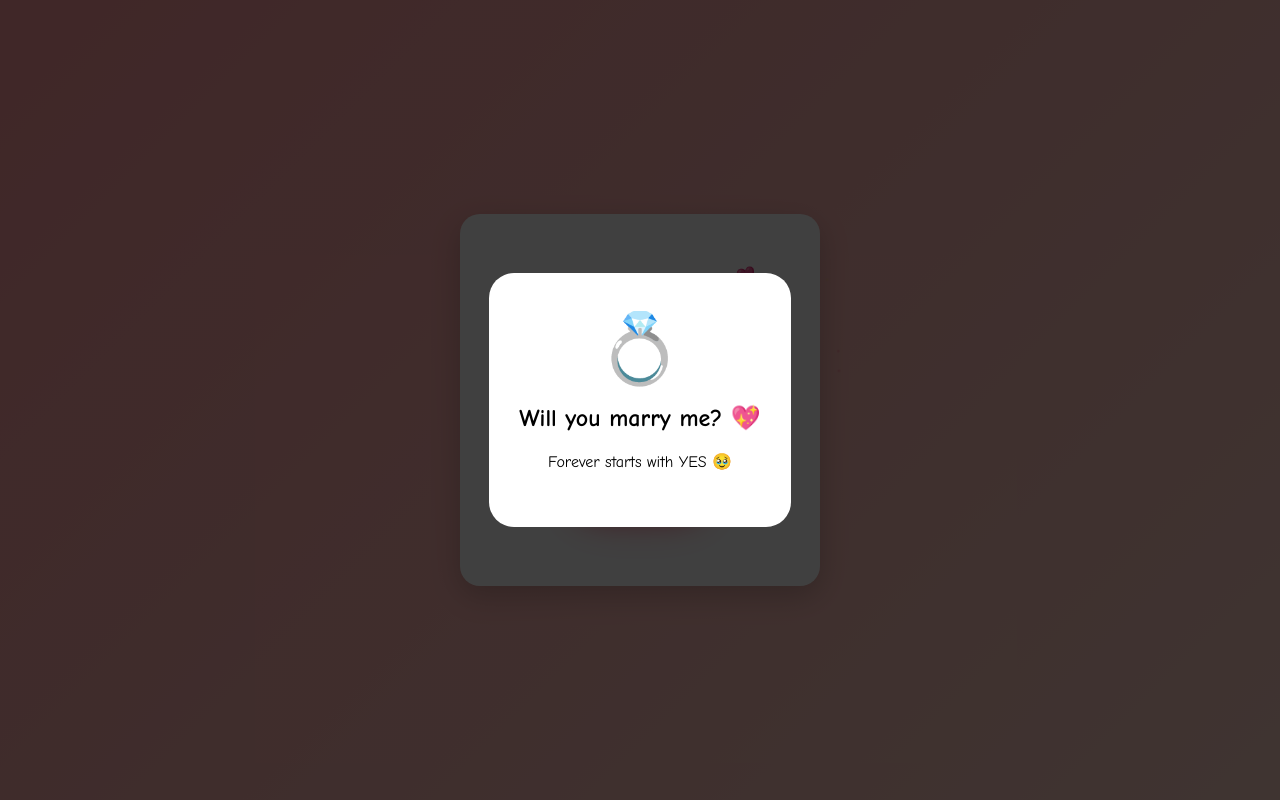
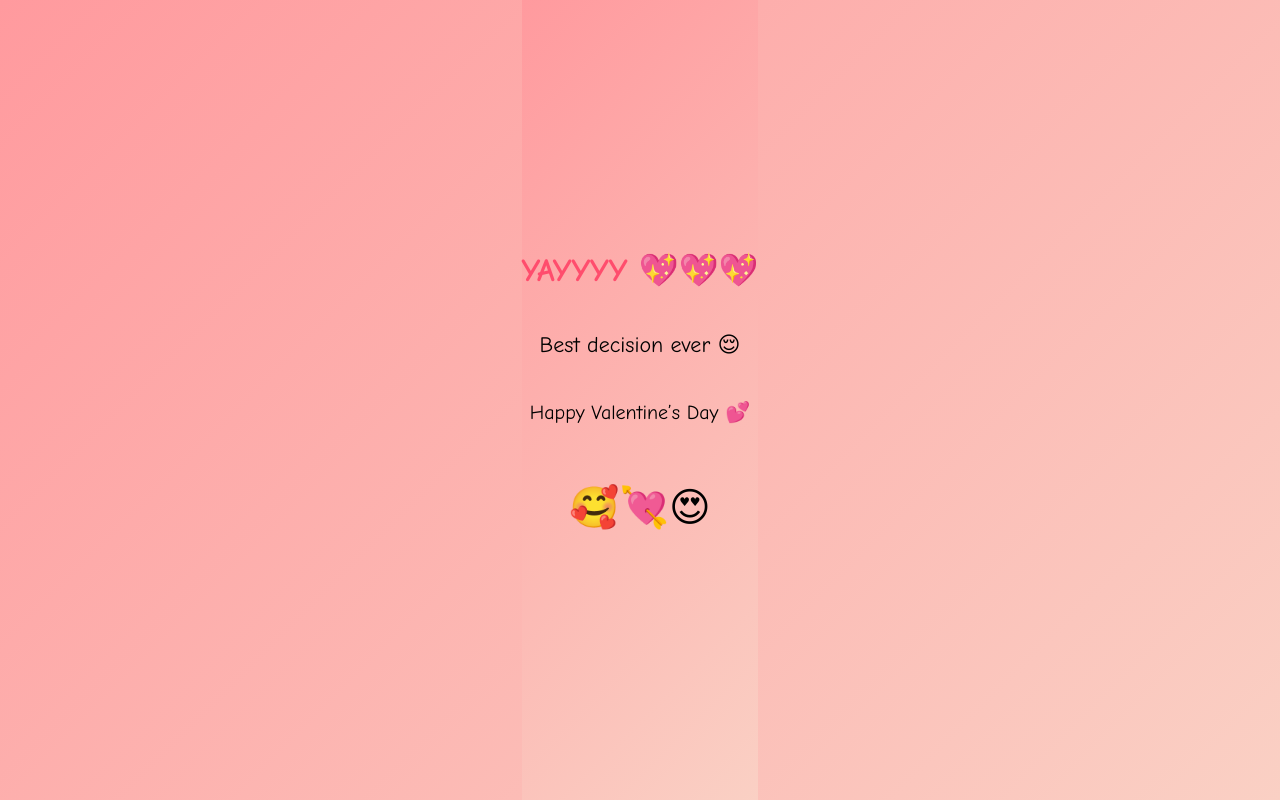
Before and after one commit to Souhardya28/Askout, a plain HTML site: page index.html in a window 1280 px wide. Both pictures are taken after a click on the button "Yes 💖". Drawn offline with Linux system fonts and the light colour scheme.

Commit message:
Update index.html

```diff
--- a/index.html
+++ b/index.html
@@ -6,145 +6,62 @@
 <title>Be My Valentine 💖</title>
 
 <style>
-* { box-sizing: border-box; }
-
   body {
     margin: 0;
     height: 100vh;
     font-family: 'Comic Sans MS', cursive;
     background: linear-gradient(135deg, #ff9a9e, #fad0c4);
-  overflow: hidden;
     display: flex;
     align-items: center;
     justify-content: center;
+    overflow: hidden;
   }
 
   .card {
     background: white;
-  padding: 30px 20px;
+    padding: 30px 25px;
     border-radius: 20px;
     text-align: center;
+    box-shadow: 0 10px 25px rgba(0,0,0,0.2);
     width: 90%;
-  max-width: 360px;
-  box-shadow: 0 10px 30px rgba(0,0,0,0.2);
-  z-index: 10;
+    max-width: 350px;
   }
 
-h1 { color: #ff4d6d; }
+  h1 {
+    color: #ff4d6d;
+  }
 
   .buttons {
     margin-top: 25px;
     position: relative;
-  height: 170px;
+    height: 120px;
   }
 
   button {
     border: none;
     border-radius: 30px;
+    padding: 12px 25px;
+    font-size: 16px;
     cursor: pointer;
     position: absolute;
-  font-size: 16px;
   }
 
-/* YES */
   #yes {
-  padding: 14px 34px;
     background: #ff4d6d;
     color: white;
-  left: 50%;
-  bottom: 25px;
-  transform: translateX(-50%) scale(1);
-  animation: glow 1.2s infinite alternate;
+    left: 30px;
+    bottom: 10px;
   }
 
-@keyframes glow {
-  from {
-    box-shadow: 0 0 10px #ff4d6d;
-    transform: translateX(-50%) scale(1);
-  }
-  to {
-    box-shadow: 0 0 30px #ff4d6d, 0 0 50px #ff99aa;
-    transform: translateX(-50%) scale(1.08);
-  }
+  #no {
+    background: #ddd;
+    right: 30px;
+    bottom: 10px;
   }
 
-/* NO */
-#no {
-  width: 90px;
-  height: 44px;
-  background: #ddd;
-  right: 20px;
-  bottom: 25px;
-  line-height: 44px;
-  padding: 0;
-}
-
-@keyframes shake {
-  0% { transform: translateX(0); }
-  25% { transform: translateX(-4px); }
-  50% { transform: translateX(4px); }
-  75% { transform: translateX(-4px); }
-  100% { transform: translateX(0); }
-}
-.shake { animation: shake 0.3s; }
-
   .message {
-  margin-top: 18px;
+    margin-top: 15px;
     font-size: 18px;
-}
-
-/* Firework particles */
-.firework {
-  position: fixed;
-  width: 6px;
-  height: 6px;
-  border-radius: 50%;
-  animation: explode 1.4s ease-out forwards;
-}
-
-@keyframes explode {
-  from {
-    transform: translate(0,0) scale(1);
-    opacity: 1;
-  }
-  to {
-    transform: translate(var(--x), var(--y)) scale(0.3);
-    opacity: 0;
-  }
-}
-
-/* Proposal overlay */
-.proposal {
-  position: fixed;
-  inset: 0;
-  background: rgba(0,0,0,0.75);
-  display: flex;
-  align-items: center;
-  justify-content: center;
-  z-index: 999;
-}
-
-.proposal-box {
-  background: white;
-  padding: 40px 30px;
-  border-radius: 25px;
-  text-align: center;
-  animation: pop 0.6s ease;
-}
-
-.ring {
-  font-size: 60px;
-  animation: ringPop 1s infinite alternate;
-}
-
-@keyframes ringPop {
-  from { transform: scale(1); }
-  to { transform: scale(1.15); }
-}
-
-@keyframes pop {
-  from { transform: scale(0.6); opacity: 0; }
-  to { transform: scale(1); opacity: 1; }
   }
 </style>
 </head>
@@ -152,7 +69,7 @@ button {
 <body>
 
 <div class="card">
-  <h1>Hey Sanchita 💕</h1>
+  <h1>Hey my favorite human 💕</h1>
   <p>Will you be my Valentine? 💘</p>
 
   <div class="buttons">
@@ -167,65 +84,25 @@ button {
   const noBtn = document.getElementById("no");
   const yesBtn = document.getElementById("yes");
   const msg = document.getElementById("message");
-const buttons = document.querySelector(".buttons");
+  const container = document.querySelector(".buttons");
 
   const messages = [
-  "Are you sure? 🥺",
-  "Heyyy stop 😭",
-  "My heart 💔",
-  "You can’t escape 😈",
-  "Just say YES already 🥰"
+    "Hey 😐",
+    "Wait what 😳",
+    "EXCUSE ME?? 😤",
+    "Nice try 😂",
+    "You thought 💀",
+    "Just press YES already 😍"
   ];
 
   let count = 0;
 
-/* 🫀 Heartbeat vibration synced to glow */
-setInterval(() => {
-  if (navigator.vibrate) {
-    navigator.vibrate([80, 120, 80]); // lub-dub
-  }
-}, 1200);
-
-/* 🎆 Fireworks */
-function launchFireworks(x, y) {
-  for (let i = 0; i < 24; i++) {
-    const p = document.createElement("div");
-    p.className = "firework";
-    p.style.left = x + "px";
-    p.style.top = y + "px";
-    p.style.background =
-      ["#ff4d6d", "#ffd166", "#06d6a0", "#118ab2", "#ef476f"]
-      [Math.floor(Math.random() * 5)];
-
-    p.style.setProperty("--x", (Math.random() * 200 - 100) + "px");
-    p.style.setProperty("--y", (Math.random() * 200 - 100) + "px");
-
-    document.body.appendChild(p);
-    setTimeout(() => p.remove(), 1500);
-  }
-}
-
-setInterval(() => {
-  launchFireworks(
-    Math.random() * window.innerWidth,
-    Math.random() * window.innerHeight * 0.6
-  );
-}, 900);
-
-/* NO behavior */
-function moveNoButton() {
-  if (navigator.vibrate) navigator.vibrate(40);
-
-  const maxX = buttons.clientWidth - noBtn.offsetWidth;
-  const maxY = buttons.clientHeight - noBtn.offsetHeight;
+  function moveNo() {
+    const maxX = container.clientWidth - noBtn.offsetWidth;
+    const maxY = container.clientHeight - noBtn.offsetHeight;
 
     const x = Math.random() * maxX;
     const y = Math.random() * maxY;
-
-  if (x < 10 || x > maxX - 10) {
-    noBtn.classList.add("shake");
-    setTimeout(() => noBtn.classList.remove("shake"), 300);
-  }
 
     noBtn.style.left = x + "px";
     noBtn.style.top = y + "px";
@@ -234,23 +111,29 @@ function moveNoButton() {
     count++;
   }
 
-noBtn.addEventListener("mouseover", moveNoButton);
-noBtn.addEventListener("touchstart", moveNoButton);
+  // NO can NEVER be clicked
+  noBtn.addEventListener("mouseover", moveNo);
+  noBtn.addEventListener("touchstart", moveNo);
+  noBtn.addEventListener("click", moveNo);
 
-/* 💍 Proposal */
   yesBtn.addEventListener("click", () => {
-  const proposal = document.createElement("div");
-  proposal.className = "proposal";
-  proposal.innerHTML = `
-    <div class="proposal-box">
-      <div class="ring">💍</div>
-      <h2>Will you marry me? 💖</h2>
-      <p>Forever starts with YES 🥹</p>
+    document.body.innerHTML = `
+      <div style="
+        height:100vh;
+        display:flex;
+        flex-direction:column;
+        align-items:center;
+        justify-content:center;
+        text-align:center;
+        font-family:'Comic Sans MS', cursive;
+        background:linear-gradient(135deg,#ff9a9e,#fad0c4);
+      ">
+        <h1 style="color:#ff4d6d;">YAYYYY 💖💖💖</h1>
+        <p style="font-size:22px;">Best decision ever 😌</p>
+        <p style="font-size:20px;">Happy Valentine’s Day 💕</p>
+        <p style="font-size:40px;">🥰💘😍</p>
       </div>
     `;
-  document.body.appendChild(proposal);
-
-  if (navigator.vibrate) navigator.vibrate([200, 100, 200]);
   });
 </script>
 
```
Lines whose indentation alone changed are shown as unchanged.
